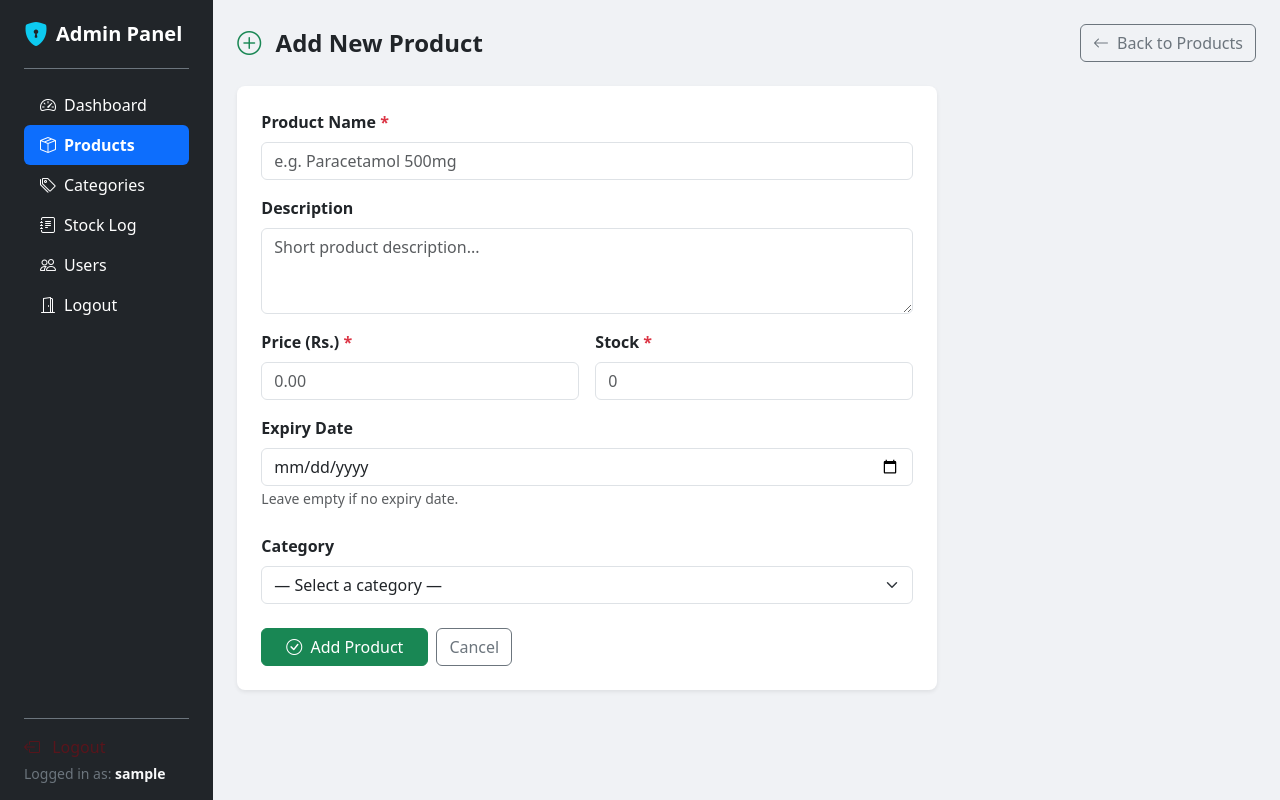
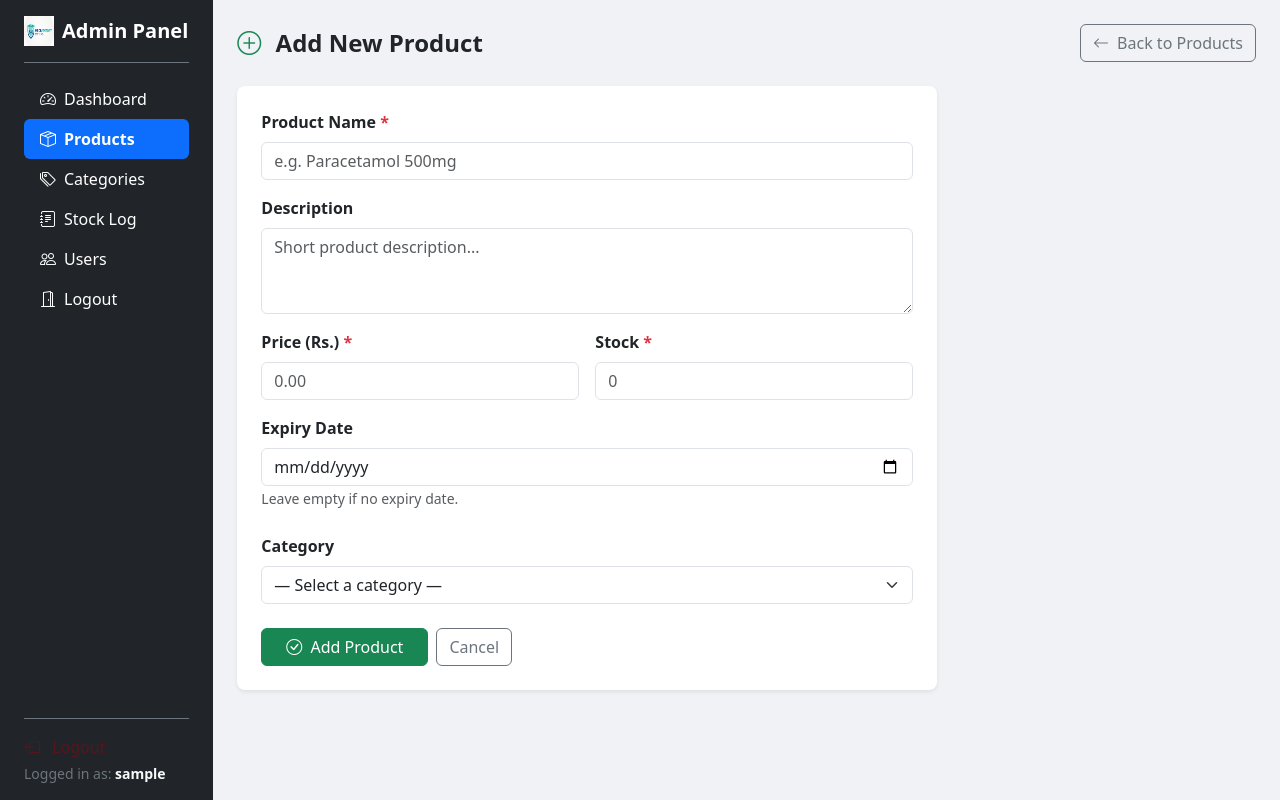
Before and after one commit to Sanskarpra07/Medical-IMS, a PHP site: page /add_product.php in a window 1280 px wide. Run offline with PHP 8.4, Linux system fonts and the light colour scheme; the visitor is signed in with stand-in values (Sample User, id 1); data comes from the database, SQL or seed files in the repository.

Commit message:
[UPDATE] Replace icon with logo image in sidebar

```diff
--- a/includes/sidebar.php
+++ b/includes/sidebar.php
@@ -22,7 +22,7 @@ function nav_link($href, $icon, $label, $current_page) {
 
         <!-- Brand / Logo -->
         <a href="dashboard.php" class="d-flex align-items-center pb-3 mb-md-0 me-md-auto text-white text-decoration-none border-bottom border-secondary w-100 pb-3">
-            <i class="bi bi-shield-lock-fill fs-4 me-2 text-info"></i>
+            <img src="assests/img/logo.png" alt="Logo" width="30" height="30" class="me-2">
             <span class="fs-5 fw-semibold d-none d-sm-inline">Admin Panel</span>
         </a>
 
```
